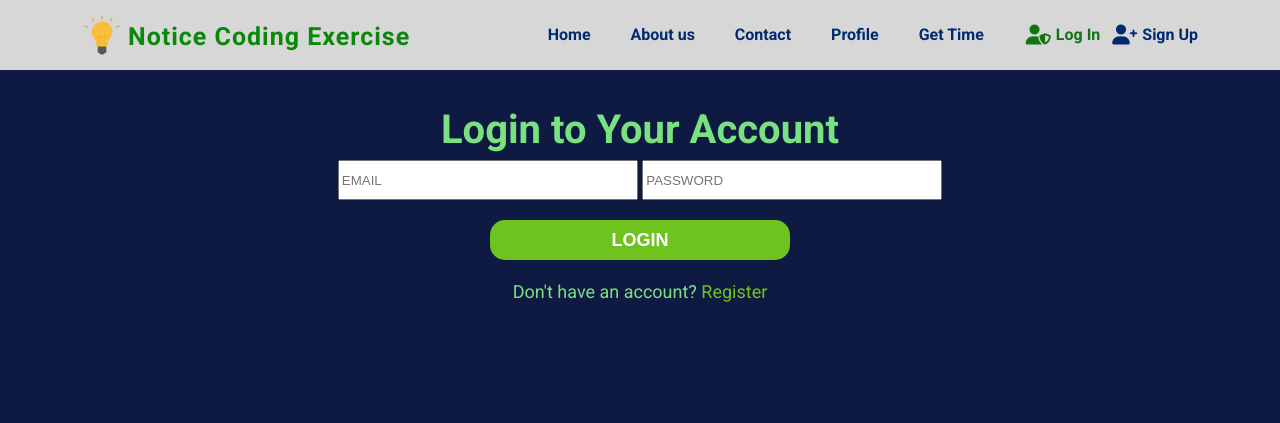
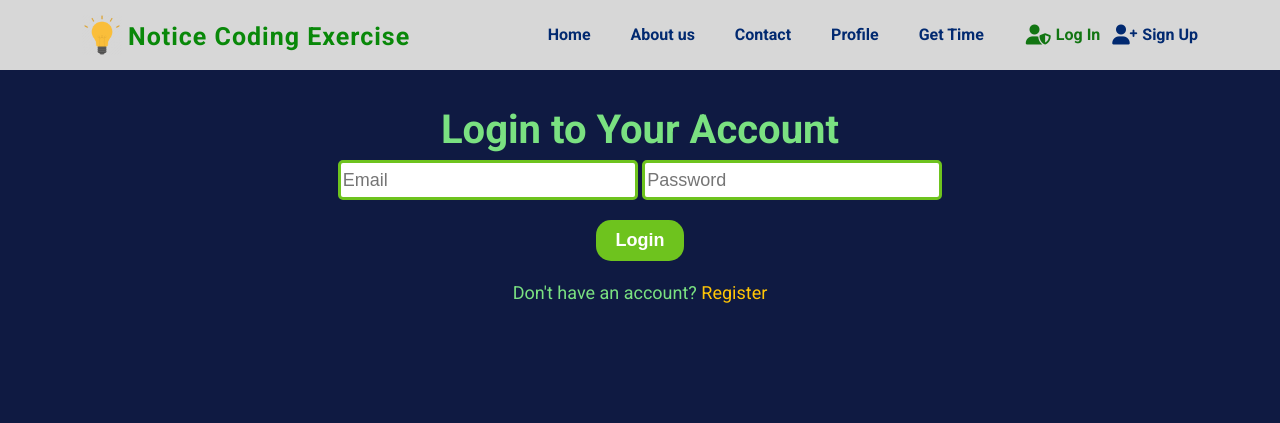
Before and after one commit to danmiles/Notice, a PHP site: page /login-form/index.php in a window 1280 px wide. Shown: the top 423 px of the page. Run offline with PHP 8.4, Linux system fonts and the light colour scheme.

Commit message:
Change CSS - login form

```diff
--- a/assets/css/main.css
+++ b/assets/css/main.css
@@ -571,27 +571,50 @@ section {
 }
 
 /* Style for Glightbox END https://github.com/biati-digital/glightbox/blob/master/README.md */
-.login-form {
+.login-section {
     text-align: center;
 }
-.login-form h2 {
+.login-section h2 {
     font-size: 40px;
     font-weight: bold;
 }
-.login-form .loginFrm {
+
+.form {
+    font-size: 18px;
+    -webkit-transition: all 0.3s ease;
+    transition: all 0.3s ease;
+}
+.form .form__input {
+    min-width: 300px;
+    height: 40px;
+    border-radius: 5px;
+}
+.form .form__input[type] {
+    border: 3px solid #6ec31e;
+    -webkit-transition: all 0.3s ease;
+    transition: all 0.3s ease;
     font-size: 18px;
 }
-.login-form .loginFrm form input {
-    min-width: 300px;
-    height: 40px;
+.form .form__input[type]:focus {
+    border: 3px solid #ffc506;
+    background-color: #aef2a8;
+    font-size: 18px;
+    outline: none;
+}
+.form .form__link {
+    color: #ffc506;
+    -webkit-transition: all 0.3s ease;
+    transition: all 0.3s ease;
+}
+.form .form__link:hover {
+    color: #0bad0b;
 }
 
 .send-button {
     padding-top: 20px;
 }
-.send-button input {
-    width: 40px;
-    min-width: none;
+.send-button .send-button__input {
+    min-width: 60px;
     background-color: #6ec31e;
     /* Green */
     border: none;
@@ -607,21 +630,15 @@ section {
     transition: all 0.3s ease;
     cursor: pointer;
 }
-.send-button input:hover {
+.send-button .send-button__input:hover {
     background-color: #0bad0b;
     color: #ffc506;
 }
-.send-button p a {
-    color: #ffc506;
-}
-.send-button p a:hover {
-    color: #0bad0b;
-}
 
-.regisFrm {
+.regist-form {
     text-align: center;
 }
-.regisFrm form {
+.regist-form form {
     display: -webkit-box;
     display: -ms-flexbox;
     display: flex;
@@ -637,6 +654,3 @@ section {
             align-items: center;
     gap: 20px;
 }
-.regisFrm form input {
-    min-width: 300px;
-}
--- a/assets/scss/main.scss
+++ b/assets/scss/main.scss
@@ -585,20 +585,41 @@ section {
 
 // Section Login Form Start
 
-.login-form {
+.login-section {
     text-align: center;
 
     h2 {
         font-size: 40px;
         font-weight: bold;
     }
+}
 
-    .loginFrm {
+.form {
+    font-size: 18px;
+    transition: all 0.3s ease;
+
+    .form__input {
+        min-width: 300px;
+        height: 40px;
+        border-radius: 5px;
+
+    }
+    .form__input[type] {
+        border: 3px solid $link-color;
+        transition: all 0.3s ease;
         font-size: 18px;
-
-        form input {
-            min-width: 300px;
-            height: 40px;
+    }
+    .form__input[type]:focus {
+        border: 3px solid $accent;
+        background-color: #aef2a8;
+        font-size: 18px;
+        outline: none;
+    }
+    .form__link {
+        color: $accent;
+        transition: all 0.3s ease;
+        &:hover {
+            color: $link-color__hover;
         }
     }
 }
@@ -606,9 +627,8 @@ section {
 .send-button {
     padding-top: 20px;
 
-    input {
-        width: 40px;
-        min-width: none;
+    .send-button__input {
+        min-width: 60px;
         background-color: $link-color;
         /* Green */
         border: none;
@@ -628,17 +648,9 @@ section {
             color: $accent;
         }
     }
-
-    p a {
-        color: $accent;
-
-        &:hover {
-            color: $link-color__hover;
-        }
-    }
 }
 
-.regisFrm {
+.regist-form {
     text-align: center;
     form {
         display: flex;
@@ -646,9 +658,5 @@ section {
         justify-content: center;
         align-items: center;
         gap: 20px;
-        input {
-            min-width: 300px;
-        }
     }
-
 }
--- a/login-form/index.php
+++ b/login-form/index.php
@@ -61,7 +61,7 @@
 
     <div class="container-xxl">
 
-        <section class="login-form">
+        <section class="login-section">
             <?php
             // Start session
             session_start();
@@ -112,15 +112,16 @@
                     <div class="status-msg <?php echo $status; ?>"><?php echo $statusMsg; ?></div>
                 <?php } ?>
 
-                <div class="loginFrm">
-                    <form action="userAccount.php" method="post">
-                        <input type="email" name="email" placeholder="EMAIL" value="<?php echo !empty($postData['email']) ? $postData['email'] : ''; ?>" required="">
-                        <input type="password" name="password" placeholder="PASSWORD" required="">
+                <div class="form__box">
+                    <form class="form" action="userAccount.php" method="post">
+                        <input class="form__input" type="email" name="email" placeholder="Email" value="<?php echo !empty($postData['email']) ? $postData['email'] : ''; ?>" required="">
+                        <input class="form__input" type="password" name="password" placeholder="Password" required="">
                         <div class="send-button">
-                            <input type="submit" name="loginSubmit" value="LOGIN">
+                            <input class="send-button__input" type="submit" name="loginSubmit" value="Login">
                         </div>
+                        <p>Don't have an account? <a class="form__link" href="registration.php">Register</a></p>
                     </form>
-                    <p>Don't have an account? <a href="registration.php">Register</a></p>
+
                 </div>
             <?php } ?>
         </section>
```
Also changed, not shown: login-form/registration.php (+9 -9 lines).
